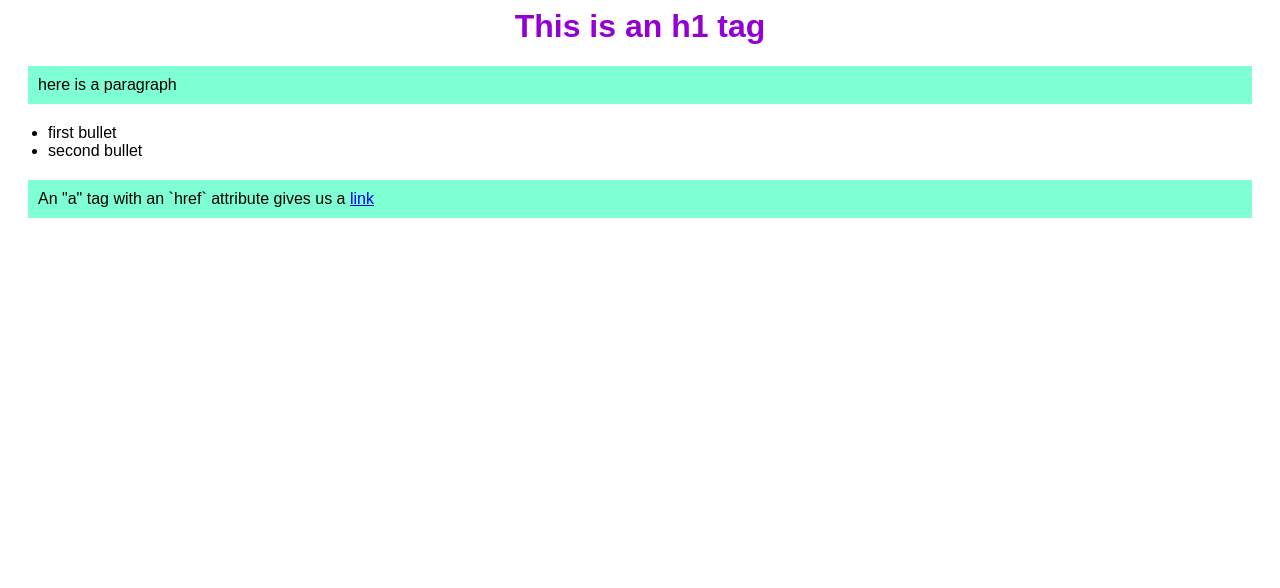
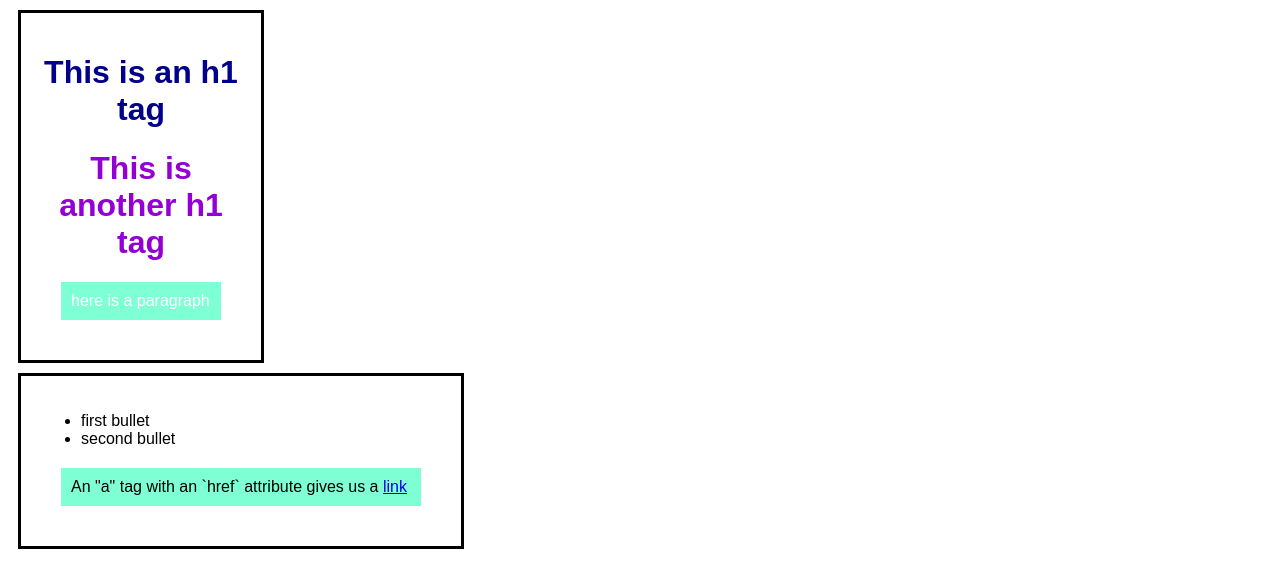
Before and after one commit to akeshavan/nha_2019, a plain HTML site: page index.html in a window 1280 px wide. Drawn offline with Linux system fonts and the light colour scheme.

Commit message:
step03: introducing the div

```diff
--- a/index.html
+++ b/index.html
@@ -14,11 +14,36 @@
             body {
                 font-family: Arial, Helvetica, sans-serif;
             }
+            .heading {
+                color:darkblue;
+            }
+            #firstpara {
+                color: white;
+            }
+
+            div {
+              border-style: solid;
+              padding: 20px;
+              margin: 10px;
+            }
+
+            #firstDiv {
+              width: 200px;
+            }
+
+            #secondDiv {
+              width: 400px;
+            }
         </style>
     </head>
     <body>
-        <h1>This is an h1 tag</h1>
-        <p> here is a paragraph </p>
+        <div id="firstDiv">
+            <h1 class="heading">This is an h1 tag</h1>
+            <h1>This is another h1 tag</h1>
+            <p id="firstPara"> here is a paragraph </p>
+        </div>
+
+        <div id="secondDiv">
             <ul>
                 <li>first bullet</li>
                 <li>second bullet</li>
@@ -26,5 +51,6 @@
             <p>
                 An "a" tag with an `href` attribute gives us a  <a href="https://google.com"> link </a>
             </p>
+        </div>
     </body>
 </html>
```
Lines whose indentation alone changed are shown as unchanged.
